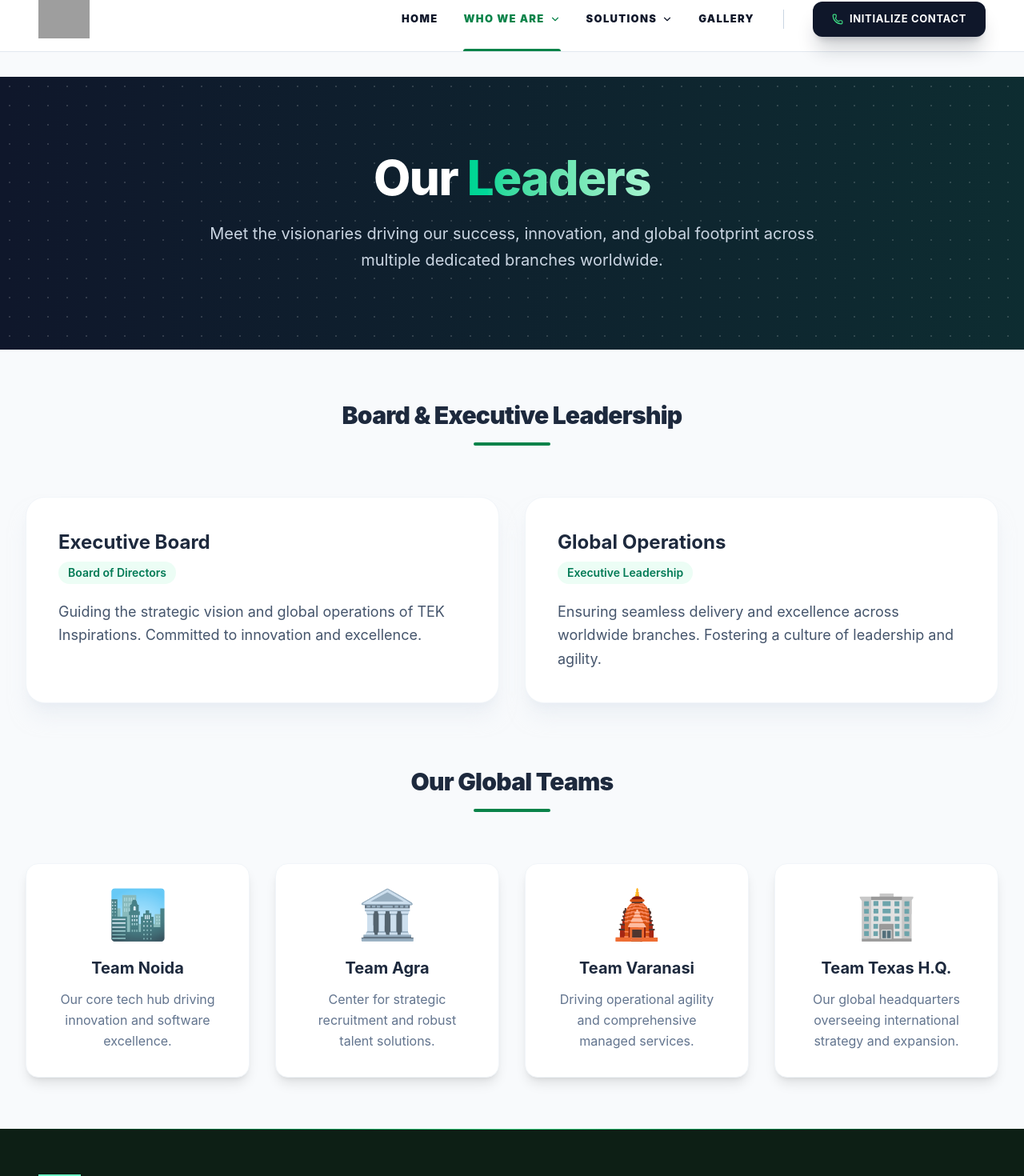
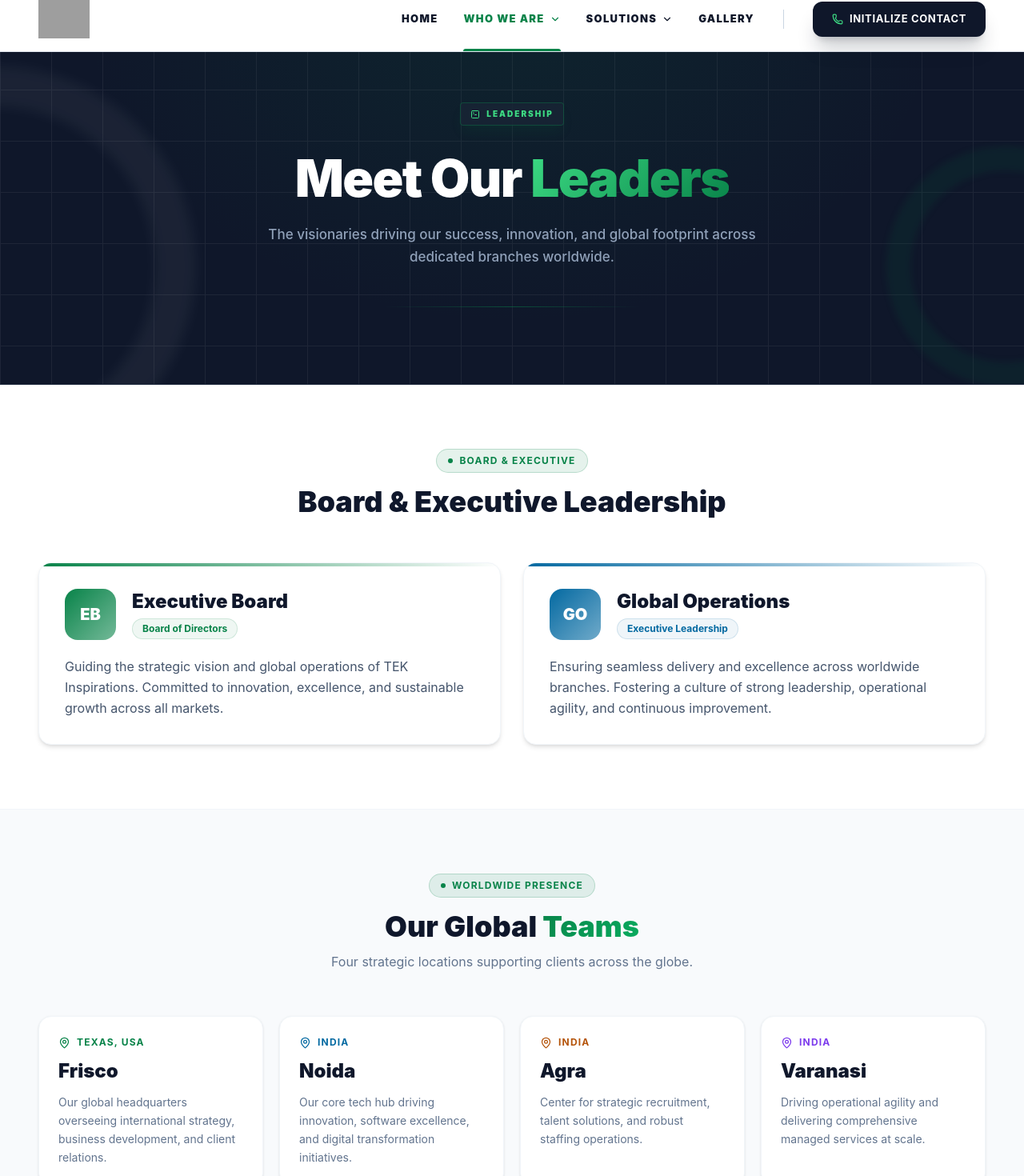
Before and after one commit to anupchauhanak6/tek-inspirations-llc, a React (Vite) app in the folder frontend/: page /who-we-are/our-leaders in a window 1280 px wide. Shown: the part 16-1486 px from the top of the page at 80% size. Built offline with nearby package versions, Linux system fonts and the light colour scheme; grey boxes are pictures that could not be loaded.

Commit message:
feat: implement core frontend pages including Software Development, Who We Are, Our Leaders, Our Solutions, RPO, and application routing

```diff
--- a/frontend/src/pages/OurLeaders.jsx
+++ b/frontend/src/pages/OurLeaders.jsx
@@ -1,90 +1,99 @@
-import React from 'react';
-import { motion } from 'framer-motion';
+import React from "react";
+import { motion } from "framer-motion";
+import { MapPin } from "lucide-react";
+import PageHero from "../components/PageHero";
 
-function OurLeaders() {
 const leadership = [
-    { name: "Executive Board", role: "Board of Directors", desc: "Guiding the strategic vision and global operations of TEK Inspirations. Committed to innovation and excellence." },
-    { name: "Global Operations", role: "Executive Leadership", desc: "Ensuring seamless delivery and excellence across worldwide branches. Fostering a culture of leadership and agility." }
+  { name: "Executive Board",    role: "Board of Directors",   initials: "EB", color: "#088349", desc: "Guiding the strategic vision and global operations of TEK Inspirations. Committed to innovation, excellence, and sustainable growth across all markets." },
+  { name: "Global Operations",  role: "Executive Leadership", initials: "GO", color: "#0369a1", desc: "Ensuring seamless delivery and excellence across worldwide branches. Fostering a culture of strong leadership, operational agility, and continuous improvement." },
 ];
 
 const teams = [
-    { city: "Noida", icon: "🏙️", desc: "Our core tech hub driving innovation and software excellence." },
-    { city: "Agra", icon: "🏛️", desc: "Center for strategic recruitment and robust talent solutions." },
-    { city: "Varanasi", icon: "🛕", desc: "Driving operational agility and comprehensive managed services." },
-    { city: "Texas H.Q.", icon: "🏢", desc: "Our global headquarters overseeing international strategy and expansion." }
+  { city: "Frisco",   country: "Texas, USA",   desc: "Our global headquarters overseeing international strategy, business development, and client relations.", color: "#088349" },
+  { city: "Noida",    country: "India",         desc: "Our core tech hub driving innovation, software excellence, and digital transformation initiatives.", color: "#0369a1" },
+  { city: "Agra",     country: "India",         desc: "Center for strategic recruitment, talent solutions, and robust staffing operations.", color: "#b45309" },
+  { city: "Varanasi", country: "India",         desc: "Driving operational agility and delivering comprehensive managed services at scale.", color: "#7c3aed" },
 ];
 
+function OurLeaders() {
   return (
-    <div className="min-h-screen bg-slate-50 pt-28 pb-16">
-      <div className="bg-slate-900 py-24 relative overflow-hidden">
-        <div className="absolute inset-0 bg-gradient-to-l from-[#088349]/20 to-transparent"></div>
-        <div className="absolute inset-0 opacity-15 bg-[radial-gradient(circle_at_center,white_1px,transparent_1px)] bg-[size:24px_24px]"></div>
-        <div className="max-w-7xl mx-auto px-4 sm:px-6 lg:px-8 relative z-10 text-center">
-          <motion.h1
-            initial={{ opacity: 0, y: -20 }}
-            animate={{ opacity: 1, y: 0 }}
-            transition={{ duration: 0.6 }}
-            className="text-4xl md:text-6xl font-extrabold text-white mb-6 tracking-tight"
-          >
-            Our <span className="text-transparent bg-clip-text bg-gradient-to-r from-emerald-400 to-emerald-200">Leaders</span>
-          </motion.h1>
-          <motion.p
-            initial={{ opacity: 0, y: 20 }}
-            animate={{ opacity: 1, y: 0 }}
-            transition={{ duration: 0.6, delay: 0.2 }}
-            className="text-lg md:text-xl text-slate-300 max-w-3xl mx-auto leading-relaxed"
-          >
-            Meet the visionaries driving our success, innovation, and global footprint across multiple dedicated branches worldwide.
-          </motion.p>
+    <div className="min-h-screen bg-white">
+      <PageHero
+        badge="Leadership"
+        title="Meet Our"
+        highlight="Leaders"
+        subtitle="The visionaries driving our success, innovation, and global footprint across dedicated branches worldwide."
+      />
+
+      {/* Leadership Cards */}
+      <section className="py-20 bg-white">
+        <div className="max-w-7xl mx-auto px-6 lg:px-12">
+          <div className="text-center mb-14">
+            <div className="inline-flex items-center gap-2 px-3.5 py-1.5 rounded-full bg-[#088349]/10 border border-[#088349]/20 text-[#088349] text-xs font-bold uppercase tracking-widest mb-4">
+              <span className="w-1.5 h-1.5 rounded-full bg-[#088349]" /> Board & Executive
+            </div>
+            <h2 className="text-3xl md:text-4xl font-black text-slate-900">Board & Executive Leadership</h2>
+          </div>
+
+          <div className="grid grid-cols-1 md:grid-cols-2 gap-7">
+            {leadership.map(({ name, role, initials, color, desc }, i) => (
+              <motion.div key={name}
+                initial={{ opacity: 0, y: 24 }} whileInView={{ opacity: 1, y: 0 }} viewport={{ once: true }} transition={{ duration: 0.5, delay: i * 0.1 }}
+                className="group bg-white rounded-2xl border border-slate-100 shadow-md hover:shadow-xl hover:-translate-y-1 transition-all duration-300 p-8 relative overflow-hidden">
+                <div className="absolute top-0 left-0 right-0 h-1 rounded-t-2xl"
+                  style={{ background: `linear-gradient(to right, ${color}, transparent)` }} />
+                <div className="flex items-start gap-5 mb-5">
+                  <div className="w-16 h-16 rounded-2xl flex items-center justify-center font-black text-xl text-white shrink-0"
+                    style={{ background: `linear-gradient(135deg, ${color}, ${color}90)` }}>
+                    {initials}
+                  </div>
+                  <div>
+                    <h3 className="text-slate-900 font-black text-2xl mb-1">{name}</h3>
+                    <span className="inline-block px-3 py-1 rounded-full text-xs font-bold border"
+                      style={{ background: `${color}10`, color, borderColor: `${color}25` }}>
+                      {role}
+                    </span>
                   </div>
                 </div>
-
-      <div className="max-w-7xl mx-auto px-4 sm:px-6 lg:px-8 mt-16">
-        <div className="mb-16 text-center">
-          <h2 className="text-3xl font-black text-slate-800 mb-4 tracking-tight">Board & Executive Leadership</h2>
-          <div className="h-1 w-24 bg-[#088349] mx-auto rounded-full"></div>
-        </div>
-
-        <div className="grid grid-cols-1 md:grid-cols-2 gap-8 mb-20">
-          {leadership.map((leader, i) => (
-            <motion.div
-              key={i}
-              initial={{ opacity: 0, y: 20 }}
-              whileInView={{ opacity: 1, y: 0 }}
-              viewport={{ once: true }}
-              transition={{ delay: i * 0.1 }}
-              className="bg-white rounded-3xl p-10 shadow-xl shadow-slate-200/50 border border-slate-100 hover:border-emerald-300 transition-all duration-300 transform hover:-translate-y-1"
-            >
-              <h3 className="text-2xl font-bold text-slate-800">{leader.name}</h3>
-              <p className="inline-block mt-2 mb-5 px-3 py-1 bg-emerald-50 text-emerald-700 text-sm font-semibold rounded-full">{leader.role}</p>
-              <p className="text-slate-600 leading-relaxed text-lg">{leader.desc}</p>
-            </motion.div>
-          ))}
-        </div>
-
-        <div className="mb-16 text-center">
-          <h2 className="text-3xl font-black text-slate-800 mb-4 tracking-tight">Our Global Teams</h2>
-          <div className="h-1 w-24 bg-[#088349] mx-auto rounded-full"></div>
-        </div>
-
-        <div className="grid grid-cols-1 md:grid-cols-2 lg:grid-cols-4 gap-8">
-          {teams.map((team, idx) => (
-            <motion.div
-              key={idx}
-              initial={{ opacity: 0, scale: 0.95 }}
-              whileInView={{ opacity: 1, scale: 1 }}
-              viewport={{ once: true }}
-              transition={{ delay: idx * 0.1 }}
-              className="bg-white rounded-2xl p-8 shadow-lg text-center border border-slate-100 group hover:shadow-2xl transition-all duration-300 relative overflow-hidden"
-            >
-              <div className="absolute top-0 left-0 w-full h-1 bg-emerald-400 transform scale-x-0 group-hover:scale-x-100 transition-transform origin-left duration-300"></div>
-              <span className="text-6xl mb-6 block group-hover:scale-110 transition-transform">{team.icon}</span>
-              <h3 className="text-xl font-bold text-slate-800 mb-3">Team {team.city}</h3>
-              <p className="text-slate-500 leading-relaxed">{team.desc}</p>
+                <p className="text-slate-600 leading-relaxed">{desc}</p>
               </motion.div>
             ))}
           </div>
         </div>
+      </section>
+
+      {/* Global Teams */}
+      <section className="py-20 bg-slate-50 border-t border-slate-100">
+        <div className="max-w-7xl mx-auto px-6 lg:px-12">
+          <div className="text-center mb-14">
+            <div className="inline-flex items-center gap-2 px-3.5 py-1.5 rounded-full bg-[#088349]/10 border border-[#088349]/20 text-[#088349] text-xs font-bold uppercase tracking-widest mb-4">
+              <span className="w-1.5 h-1.5 rounded-full bg-[#088349]" /> Worldwide Presence
+            </div>
+            <h2 className="text-3xl md:text-4xl font-black text-slate-900 mb-3">
+              Our Global{" "}
+              <span style={{ background: "linear-gradient(135deg,#088349,#0aad60)", WebkitBackgroundClip: "text", WebkitTextFillColor: "transparent", backgroundClip: "text" }}>Teams</span>
+            </h2>
+            <p className="text-slate-500 max-w-lg mx-auto">Four strategic locations supporting clients across the globe.</p>
+          </div>
+
+          <div className="grid grid-cols-1 md:grid-cols-2 lg:grid-cols-4 gap-5">
+            {teams.map(({ city, country, desc, color }, i) => (
+              <motion.div key={city}
+                initial={{ opacity: 0, y: 24 }} whileInView={{ opacity: 1, y: 0 }} viewport={{ once: true }} transition={{ duration: 0.5, delay: i * 0.08 }}
+                className="group bg-white rounded-2xl border border-slate-100 shadow-sm hover:shadow-md hover:border-slate-200 hover:-translate-y-0.5 transition-all duration-300 p-6 relative overflow-hidden">
+                <div className="absolute top-0 left-0 right-0 h-0.5 opacity-0 group-hover:opacity-100 transition-opacity duration-300"
+                  style={{ background: `linear-gradient(to right, ${color}, transparent)` }} />
+                <div className="flex items-center gap-2 mb-3">
+                  <MapPin size={15} style={{ color }} />
+                  <span className="text-xs font-bold uppercase tracking-widest" style={{ color }}>{country}</span>
+                </div>
+                <h3 className="text-slate-900 font-black text-2xl mb-3">{city}</h3>
+                <p className="text-slate-500 text-sm leading-relaxed">{desc}</p>
+              </motion.div>
+            ))}
+          </div>
+        </div>
+      </section>
     </div>
   );
 }
```
Lines whose indentation alone changed are shown as unchanged.
